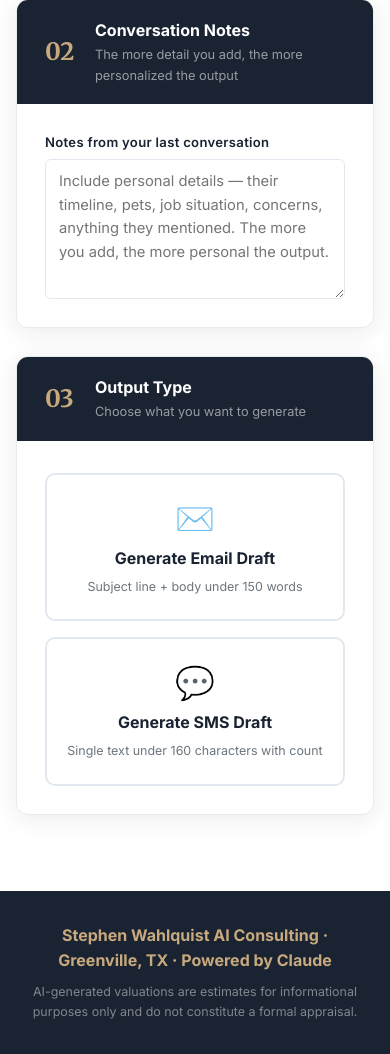
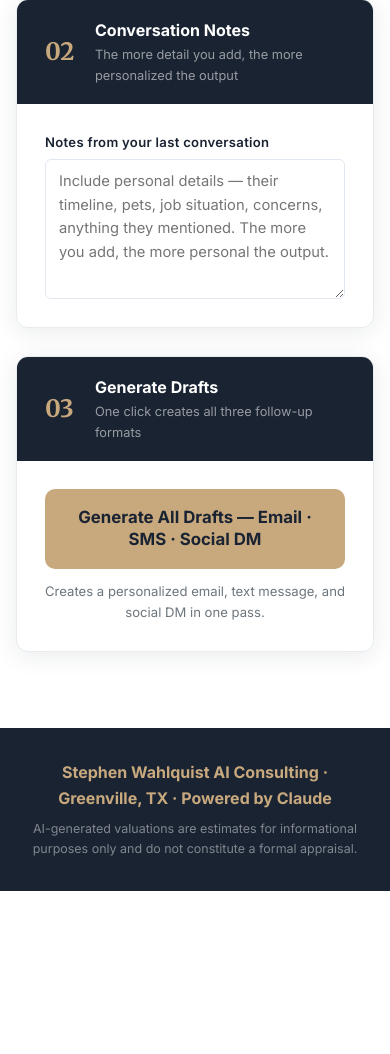
Before and after one commit to sswahlquist/premier-realty-app, a Flask app: page /leads in a window 390 px wide. Shown: the part 1046-2100 px from the top of the page. After the commit the page ends 1937 px from the top, so only its background shows below. Run offline with Flask 3, Linux system fonts and the light colour scheme.

Commit message:
Leads: generate email + SMS + social DM in one call; bump model to Sonnet 4.6
- Replace Email/SMS buttons with a single "Generate All Drafts" button
- /leads/generate returns all three drafts as JSON from one Claude call
- Parse JSON safely: strip code fences, fall back to first { / last }
- Count SMS length server-side; guard against empty/blank generations
- Three editable result cards (copy buttons + live SMS char badge), mobile-responsive
- Watermark kept on email body only (SMS/DM stay clean)
- Bump AI_MODEL to claude-sonnet-4-6
- Sync upgrade-modal copy to "3 free generations"

Co-Authored-By: Claude Opus 4.8 <noreply@anthropic.com>

````diff
--- a/app.py
+++ b/app.py
@@ -57,7 +57,7 @@ app.logger.addHandler(_handler)
 app.logger.setLevel(logging.INFO)
 logging.getLogger().setLevel(logging.INFO)
 
-AI_MODEL = "claude-sonnet-4-20250514"
+AI_MODEL = "claude-sonnet-4-6"
 
 # ── Anthropic client (shared — created once at startup, not per request) ────────
 _anthropic_client = anthropic.Anthropic()
@@ -116,7 +116,7 @@ WATERMARK_LINE = (
 WATERMARK = "\n\n" + WATERMARK_LINE
 
 # Daily per-session, per-tool generation limit for free users. Resets at midnight UTC.
-FREE_DAILY_LIMIT_PER_TOOL = 5
+FREE_DAILY_LIMIT_PER_TOOL = 3
 CALENDLY_URL              = "https://calendar.app.google/m55qGMREuvoXpx5j9"
 
 # Friendly tool labels used in the limit message
@@ -1361,18 +1361,42 @@ def leads():
     return render_template("leads.html")
 
 
+def _safe_json_parse(raw: str):
+    """Best-effort parse of a model JSON reply. Strips markdown code fences, then
+    falls back to the substring between the first { and last }. Returns a dict on
+    success or None on failure — never raises."""
+    if not raw:
+        return None
+    text = raw.strip()
+    # Strip ```json ... ``` / ``` ... ``` fences if the model wrapped the JSON.
+    if text.startswith("```"):
+        text = re.sub(r"^```[a-zA-Z0-9]*\n?", "", text)
+        text = re.sub(r"\n?```$", "", text).strip()
+    try:
+        return json.loads(text)
+    except Exception:
+        pass
+    # Fallback: grab everything between the first { and the last }.
+    start, end = text.find("{"), text.rfind("}")
+    if start != -1 and end != -1 and end > start:
+        try:
+            return json.loads(text[start:end + 1])
+        except Exception:
+            return None
+    return None
+
+
 @app.route("/leads/generate", methods=["POST"])
 @gate_json("leads")
 def leads_generate():
-    data         = request.get_json()
+    data         = request.get_json(silent=True) or {}
     name         = (data.get("name") or "").strip()
     status       = (data.get("status") or "New").strip()
     budget       = (data.get("budget") or "").strip()
     neighborhoods = (data.get("neighborhoods") or "").strip()
     prop_type    = (data.get("prop_type") or "Buy").strip()
     notes        = (data.get("notes") or "").strip()
-    output_type  = (data.get("output_type") or "email").strip().lower()  # "email" or "sms"
-    app.logger.info(f"leads | name={name} status={status} output={output_type} budget={budget}")
+    app.logger.info(f"leads | name={name} status={status} budget={budget}")
 
     if not name:
         return jsonify({"error": "Client name is required."}), 400
@@ -1419,91 +1443,81 @@ def leads_generate():
     if notes:
         details_block += f"\nNotes from last conversation:\n{notes}\n"
 
-    if output_type == "sms":
-        prompt = f"""You are a top real estate agent writing a personalized SMS follow-up to a client.
+    # ── One prompt → all three drafts, returned as JSON ─────────────────────────
+    prompt = f"""You are Stephen Wahlquist, a top real estate agent, writing personalized \
+follow-up messages to a client. Produce THREE drafts at once from the same client context.
 
 CLIENT DETAILS:
 {details_block}
 
-STATUS GUIDANCE:
+STATUS GUIDANCE (match tone and urgency exactly):
 {status_guidance}
 
-Write ONE SMS message. Requirements:
-- Maximum 160 characters (hard limit — count carefully)
-- Must feel personal and reference something specific from the notes if provided
-- Natural, human tone — not robotic or template-sounding
-- No salesy buzzwords
-- End with your name: Stephen
-
-Respond with ONLY this format (no extra commentary):
-SMS_MESSAGE:
-[the message text]
-CHAR_COUNT:
-[integer character count of the message only]"""
-
-    else:
-        prompt = f"""You are a top real estate agent writing a personalized follow-up email to a client.
-
-CLIENT DETAILS:
-{details_block}
-
-STATUS GUIDANCE:
-{status_guidance}
-
-Write a follow-up email. Requirements:
-- Subject line: punchy, specific, not generic — ideally references something personal or timely
-- Body: under 150 words, conversational paragraphs, no bullet lists
-- Must feel personal and reference something specific from the notes if provided
-- Natural, human tone — like a trusted advisor, not a mass email
-- End with your name: Stephen Wahlquist
-- No salesy buzzwords or clichés
-
-Respond with ONLY this format (no extra commentary):
-SUBJECT:
-[subject line text]
-BODY:
-[email body text]"""
+Produce three outputs:
+
+1. EMAIL
+   - Subject line: specific and compelling, references something from the notes.
+   - Body: under 150 words, personalized to the lead status and notes, conversational
+     paragraphs (no bullet lists), natural human tone. End with the name "Stephen Wahlquist".
+
+2. SMS
+   - ONE text message, MAXIMUM 160 characters. Hard limit — count exactly and never exceed it.
+   - Conversational, reads like a real human text — NOT a compressed version of the email.
+   - No salesy buzzwords. Reference something specific from the notes if provided.
+
+3. SOCIAL DM (for LinkedIn or Facebook Messenger)
+   - 2-3 sentences only — shorter in feel than the SMS.
+   - Casual and personal, ZERO sales language. No subject line, no sign-off.
+
+Respond with ONLY valid JSON in EXACTLY this shape — no markdown, no code fences, no commentary:
+{{
+  "email": {{"subject": "", "body": ""}},
+  "sms": {{"message": "", "char_count": 0}},
+  "social_dm": {{"message": ""}}
+}}"""
 
     try:
-        raw = _claude(prompt, max_tokens=500, temperature=0.7)
-
-        if output_type == "sms":
-            sms_msg, char_count = "", 0
-            msg_start = raw.find("SMS_MESSAGE:")
-            cnt_start = raw.find("CHAR_COUNT:")
-            if msg_start != -1:
-                msg_end  = cnt_start if cnt_start != -1 else len(raw)
-                sms_msg  = raw[msg_start + len("SMS_MESSAGE:"):msg_end].strip()
-            if cnt_start != -1:
-                cnt_raw  = raw[cnt_start + len("CHAR_COUNT:"):].strip().split()[0]
-                try:
-                    char_count = int(cnt_raw)
-                except ValueError:
-                    char_count = len(sms_msg)
-            if not char_count:
-                char_count = len(sms_msg)
-            if sms_msg:
-                sms_msg    = sms_msg + WATERMARK
-                char_count = len(sms_msg)
-            return jsonify({"ok": True, "type": "sms", "message": sms_msg, "char_count": char_count})
-
-        else:
-            subject, body = "", ""
-            subj_start = raw.find("SUBJECT:")
-            body_start = raw.find("BODY:")
-            if subj_start != -1:
-                subj_end = body_start if body_start != -1 else len(raw)
-                subject  = raw[subj_start + len("SUBJECT:"):subj_end].strip()
-            if body_start != -1:
-                body = raw[body_start + len("BODY:"):].strip()
-            if body:
-                body = body + WATERMARK
-            return jsonify({"ok": True, "type": "email", "subject": subject, "body": body})
-
-    except anthropic.AuthenticationError:
-        return jsonify({"error": "API key missing. Set ANTHROPIC_API_KEY."}), 500
+        raw    = _claude(prompt, max_tokens=1200, temperature=0.7)
+        parsed = _safe_json_parse(raw)
+        if not isinstance(parsed, dict):
+            app.logger.warning("leads | could not parse model JSON")
+            return jsonify({"error": "Generation failed — please try again."}), 502
+
+        email  = parsed.get("email")      or {}
+        sms    = parsed.get("sms")        or {}
+        social = parsed.get("social_dm")  or {}
+
+        subject    = (email.get("subject")  or "").strip()
+        body       = (email.get("body")     or "").strip()
+        sms_msg    = (sms.get("message")    or "").strip()
+        social_msg = (social.get("message") or "").strip()
+
+        # Valid JSON but no usable content → treat as a failed generation rather
+        # than rendering three blank cards.
+        if not (body or sms_msg or social_msg):
+            app.logger.warning("leads | parsed JSON contained no draft content")
+            return jsonify({"error": "Generation failed — please try again."}), 502
+
+        # Count exactly on the server — never trust the model's self-reported count.
+        char_count = len(sms_msg)
+
+        # Watermark only the email body (where it fits). The SMS must stay within
+        # the 160-char limit, and the social DM is required to carry zero sales language.
+        if body:
+            body = body + WATERMARK
+
+        return jsonify({
+            "ok":        True,
+            "email":     {"subject": subject, "body": body},
+            "sms":       {"message": sms_msg, "char_count": char_count},
+            "social_dm": {"message": social_msg},
+        })
+
     except Exception as e:
-        return jsonify({"error": str(e)}), 500
+        # Catches auth errors, connection/API errors, and anything unexpected —
+        # the user never sees a traceback, only a friendly retry message.
+        app.logger.warning(f"leads | generation failed: {e}")
+        return jsonify({"error": "Generation failed — please try again."}), 500
 
 
 @app.route("/deals")
--- a/templates/base.html
+++ b/templates/base.html
@@ -90,7 +90,7 @@
     <div class="upgrade-modal-card">
       <button class="upgrade-modal-close" onclick="closeUpgradeModal()" aria-label="Close">✕</button>
       <p class="upgrade-modal-eyebrow">Daily limit reached</p>
-      <h2 class="upgrade-modal-title" id="upgradeModalTitle">You've used your 5 free generations for today.</h2>
+      <h2 class="upgrade-modal-title" id="upgradeModalTitle">You've used your 3 free generations for today.</h2>
       <p class="upgrade-modal-body">Want unlimited access and a tool customized to your voice, market, and MLS? Book a free 15-minute call.</p>
       <a href="https://calendar.app.google/m55qGMREuvoXpx5j9" target="_blank" rel="noopener" class="btn btn--gold btn--lg upgrade-modal-cta">
         Book a free 15-minute call →
--- a/templates/leads.html
+++ b/templates/leads.html
@@ -88,46 +88,6 @@ select option[value="Cold"]   { color: #2b6cb0; }
 select option[value="New"]    { color: #276749; }
 select option[value="Closed"] { color: #6b46c1; }
 
-/* ── Output type buttons ────────────────────────────────────── */
-.output-btns {
-  display: grid;
-  grid-template-columns: 1fr 1fr;
-  gap: 16px;
-  margin-top: 4px;
-}
-.output-btn {
-  display: flex;
-  flex-direction: column;
-  align-items: center;
-  gap: 10px;
-  padding: 24px 20px;
-  border: 2px solid #e2e8f0;
-  border-radius: 10px;
-  background: #fff;
-  cursor: pointer;
-  transition: all 0.2s;
-  font-family: 'Inter', sans-serif;
-}
-.output-btn:hover {
-  border-color: #c8a97e;
-  background: #fdf8f2;
-  transform: translateY(-2px);
-  box-shadow: 0 4px 16px rgba(200,169,126,0.2);
-}
-.output-btn:active { transform: translateY(0); }
-.output-btn-icon { font-size: 2rem; }
-.output-btn-label {
-  font-size: 1rem;
-  font-weight: 700;
-  color: #1a2332;
-}
-.output-btn-sub {
-  font-size: 0.78rem;
-  color: #6c757d;
-  text-align: center;
-  line-height: 1.4;
-}
-
 /* ── Loading ────────────────────────────────────────────────── */
 .leads-loading {
   display: none;
@@ -261,6 +186,78 @@ select option[value="Closed"] { color: #6b46c1; }
 .char-badge--red    { background: #fed7d7; color: #c53030; }
 .char-note { color: #6c757d; }
 
+/* ── Generate-all button (replaces the two output buttons) ──────── */
+.generate-all-btn {
+  display: block;
+  width: 100%;
+  box-sizing: border-box;
+  padding: 18px 24px;
+  border: none;
+  border-radius: 10px;
+  background: #c8a97e;
+  color: #1a2332;
+  font-family: 'Inter', sans-serif;
+  font-size: 1.05rem;
+  font-weight: 700;
+  line-height: 1.3;
+  cursor: pointer;
+  transition: all 0.2s;
+  min-height: 44px;
+}
+.generate-all-btn:hover {
+  background: #b8956a;
+  transform: translateY(-1px);
+  box-shadow: 0 4px 16px rgba(200,169,126,0.3);
+}
+.generate-all-btn:active { transform: translateY(0); }
+.generate-all-sub {
+  text-align: center;
+  font-size: 0.82rem;
+  color: #6c757d;
+  margin-top: 12px;
+}
+
+/* ── Editable result fields (one per output card) ──────────────── */
+.result-field-label {
+  font-size: 0.75rem;
+  font-weight: 700;
+  letter-spacing: 1.5px;
+  text-transform: uppercase;
+  color: #c8a97e;
+  margin-bottom: 6px;
+}
+.result-subject-input,
+.result-textarea {
+  width: 100%;
+  box-sizing: border-box;
+  border: 1.5px solid #e2e8f0;
+  border-radius: 8px;
+  font-family: 'Inter', sans-serif;
+  color: #2d3748;
+  transition: border-color 0.2s, box-shadow 0.2s;
+}
+.result-subject-input {
+  padding: 12px 16px;
+  margin-bottom: 18px;
+  font-size: 15px;          /* >= 14px on every screen size */
+  font-weight: 700;
+  color: #1a2332;
+}
+.result-textarea {
+  padding: 14px 16px;
+  font-size: 15px;          /* >= 14px on every screen size */
+  line-height: 1.7;
+  resize: vertical;
+}
+.result-subject-input:focus,
+.result-textarea:focus {
+  outline: none;
+  border-color: #c8a97e;
+  box-shadow: 0 0 0 3px rgba(200,169,126,0.18);
+}
+.result-card-wrap { margin-bottom: 28px; }
+.char-count-row { margin-top: 14px; }
+
 /* ── Reset row ──────────────────────────────────────────────── */
 .leads-reset-row {
   text-align: center;
@@ -270,11 +267,18 @@ select option[value="Closed"] { color: #6b46c1; }
 @media (max-width: 768px) {
   .leads-wrap { padding: 28px 16px 48px; }
   .result-card-body { padding: 20px; }
+  /* Output cards already stack (each is a full-width block); keep copy
+     buttons thumb-friendly at 44px and text readable at 14px+. */
+  .copy-btn { min-height: 44px; }
+  .result-textarea, .result-subject-input { font-size: 15px; }
 }
 @media (max-width: 640px) {
   .leads-grid { grid-template-columns: 1fr; }
   .leads-grid .full { grid-column: 1; }
-  .output-btns { grid-template-columns: 1fr; }
+}
+@media (max-width: 480px) {
+  .result-card-head { gap: 10px; }
+  .copy-btn { padding: 10px 16px; }
 }
 </style>
 
@@ -356,28 +360,20 @@ select option[value="Closed"] { color: #6b46c1; }
       </div>
     </div>
 
-    <!-- 03 Output Type -->
+    <!-- 03 Generate -->
     <div class="leads-card">
       <div class="lc-header">
         <span class="lc-num">03</span>
         <div>
-          <div class="lc-title">Output Type</div>
-          <div class="lc-sub">Choose what you want to generate</div>
+          <div class="lc-title">Generate Drafts</div>
+          <div class="lc-sub">One click creates all three follow-up formats</div>
         </div>
       </div>
       <div class="lc-body">
-        <div class="output-btns">
-          <button type="button" class="output-btn" id="btnEmail" onclick="submitLeads('email')">
-            <span class="output-btn-icon">✉️</span>
-            <span class="output-btn-label">Generate Email Draft</span>
-            <span class="output-btn-sub">Subject line + body under 150 words</span>
-          </button>
-          <button type="button" class="output-btn" id="btnSms" onclick="submitLeads('sms')">
-            <span class="output-btn-icon">💬</span>
-            <span class="output-btn-label">Generate SMS Draft</span>
-            <span class="output-btn-sub">Single text under 160 characters with count</span>
-          </button>
-        </div>
+        <button type="button" class="generate-all-btn" id="btnGenerateAll" onclick="submitLeads()">
+          Generate All Drafts — Email · SMS · Social DM
+        </button>
+        <p class="generate-all-sub">Creates a personalized email, text message, and social DM in one pass.</p>
       </div>
     </div>
 
@@ -390,36 +386,77 @@ select option[value="Closed"] { color: #6b46c1; }
     <p style="font-size:0.85rem;">Claude is personalizing based on client status and your notes.</p>
   </div>
 
-  <!-- Result -->
+  <!-- Result — three labeled cards, hidden until a successful generation -->
   <div class="leads-result" id="leadsResult">
+
+    <!-- Email Draft -->
     <div class="result-card-wrap">
       <div class="result-card-head">
         <div class="result-card-head-left">
-          <span class="result-icon" id="resultIcon">✉️</span>
+          <span class="result-icon">✉️</span>
           <div>
-            <div class="result-label" id="resultLabel">Email Draft</div>
-            <div class="result-sublabel" id="resultSublabel"></div>
+            <div class="result-label">Email Draft</div>
+            <div class="result-sublabel" id="emailSublabel"></div>
           </div>
         </div>
-        <button class="copy-btn" id="copyBtn" onclick="copyResult()">Copy</button>
+        <button class="copy-btn" id="copyEmailBtn" onclick="copyCard('email')">Copy</button>
       </div>
-      <div class="result-card-body" id="resultBody">
-        <!-- injected by JS -->
+      <div class="result-card-body">
+        <div class="result-field-label">Subject Line</div>
+        <input type="text" class="result-subject-input" id="emailSubjectInput" aria-label="Email subject line" />
+        <div class="result-field-label">Body</div>
+        <textarea class="result-textarea" id="emailBodyText" rows="9" aria-label="Email body"></textarea>
+      </div>
+    </div>
+
+    <!-- SMS Draft -->
+    <div class="result-card-wrap">
+      <div class="result-card-head">
+        <div class="result-card-head-left">
+          <span class="result-icon">💬</span>
+          <div>
+            <div class="result-label">SMS Draft</div>
+            <div class="result-sublabel" id="smsSublabel"></div>
+          </div>
+        </div>
+        <button class="copy-btn" id="copySmsBtn" onclick="copyCard('sms')">Copy</button>
+      </div>
+      <div class="result-card-body">
+        <textarea class="result-textarea" id="smsBodyText" rows="4" aria-label="SMS message"></textarea>
+        <div class="char-count-row">
+          <span class="char-badge char-badge--green" id="smsCharBadge">0 chars</span>
+          <span class="char-note" id="smsCharNote">Under 140 chars — great length</span>
+        </div>
+      </div>
+    </div>
+
+    <!-- Social DM -->
+    <div class="result-card-wrap">
+      <div class="result-card-head">
+        <div class="result-card-head-left">
+          <span class="result-icon">👋</span>
+          <div>
+            <div class="result-label">Social DM</div>
+            <div class="result-sublabel" id="socialSublabel"></div>
+          </div>
+        </div>
+        <button class="copy-btn" id="copySocialBtn" onclick="copyCard('social')">Copy</button>
+      </div>
+      <div class="result-card-body">
+        <textarea class="result-textarea" id="socialBodyText" rows="4" aria-label="Social DM message"></textarea>
       </div>
     </div>
 
     {% include "_upsell.html" %}
 
     <div class="leads-reset-row">
-      <button class="btn btn--outline" onclick="resetLeads()">← Draft Another Message</button>
+      <button class="btn btn--outline" onclick="resetLeads()">← Draft New Messages</button>
     </div>
   </div>
 
 </div><!-- /leads-wrap -->
 
 <script>
-let lastOutputType = 'email';
-
 function getFormData() {
   return {
     name:          document.getElementById('ld_name').value.trim(),
@@ -442,7 +479,7 @@ function clearError() {
   document.getElementById('leadsError').classList.remove('visible');
 }
 
-async function submitLeads(type) {
+async function submitLeads() {
   clearError();
   const data = getFormData();
 
@@ -451,10 +488,7 @@ async function submitLeads(type) {
     return;
   }
 
-  lastOutputType = type;
-  data.output_type = type;
-
-  // Show loading
+  // Show loading, hide form + any previous results
   document.getElementById('leadsForm').style.display = 'none';
   document.getElementById('leadsLoading').classList.add('visible');
   document.getElementById('leadsResult').classList.remove('visible');
@@ -469,78 +503,82 @@ async function submitLeads(type) {
 
     document.getElementById('leadsLoading').classList.remove('visible');
 
-    if (result.error) {
+    if (!resp.ok || result.error) {
       document.getElementById('leadsForm').style.display = 'block';
-      showError(result.error);
+      showError(result.error || 'Generation failed — please try again.');
       return;
     }
 
-    renderResult(result, data);
+    renderResults(result, data);
 
   } catch (err) {
     document.getElementById('leadsLoading').classList.remove('visible');
     document.getElementById('leadsForm').style.display = 'block';
-    showError('Something went wrong. Please try again.');
+    showError('Generation failed — please try again.');
   }
 }
 
-function renderResult(result, formData) {
-  const icon     = document.getElementById('resultIcon');
-  const label    = document.getElementById('resultLabel');
-  const sublabel = document.getElementById('resultSublabel');
-  const body     = document.getElementById('resultBody');
+function renderResults(result, formData) {
+  const sub    = `For: ${formData.name} · ${formData.status} lead`;
+  const email  = result.email     || {};
+  const sms    = result.sms       || {};
+  const social = result.social_dm || {};
 
-  if (result.type === 'sms') {
-    icon.textContent     = '💬';
-    label.textContent    = 'SMS Draft';
-    sublabel.textContent = `For: ${formData.name} · ${formData.status} lead`;
+  // Email
+  document.getElementById('emailSublabel').textContent = sub;
+  document.getElementById('emailSubjectInput').value   = email.subject || '';
+  document.getElementById('emailBodyText').value       = email.body || '';
 
-    const count = result.char_count;
-    let badgeClass = 'char-badge--green';
-    let badgeNote  = 'Under 140 chars — great length';
-    if (count >= 140 && count <= 160) {
-      badgeClass = 'char-badge--yellow';
-      badgeNote  = 'Near limit — consider trimming';
-    } else if (count > 160) {
-      badgeClass = 'char-badge--red';
-      badgeNote  = 'Over 160 chars — may split into 2 messages';
-    }
+  // SMS — trust the server count, but stay in sync if the agent edits the text
+  document.getElementById('smsSublabel').textContent = sub;
+  document.getElementById('smsBodyText').value       = sms.message || '';
+  const count = (sms.char_count != null) ? sms.char_count : (sms.message || '').length;
+  updateSmsBadge(count);
 
-    body.innerHTML = `
-      <div class="sms-message" id="smsText">${escapeHtml(result.message)}</div>
-      <div class="char-count-row">
-        <span class="char-badge ${badgeClass}">${count} chars</span>
-        <span class="char-note">${badgeNote}</span>
-      </div>`;
+  // Social DM
+  document.getElementById('socialSublabel').textContent = sub;
+  document.getElementById('socialBodyText').value       = social.message || '';
 
-  } else {
-    icon.textContent     = '✉️';
-    label.textContent    = 'Email Draft';
-    sublabel.textContent = `For: ${formData.name} · ${formData.status} lead`;
-
-    body.innerHTML = `
-      <div class="email-subject">Subject Line</div>
-      <div class="email-subject-text" id="emailSubject">${escapeHtml(result.subject)}</div>
-      <div class="email-body" id="emailBody">${escapeHtml(result.body)}</div>`;
-  }
-
-  document.getElementById('leadsResult').classList.add('visible');
-  document.getElementById('leadsResult').scrollIntoView({ behavior: 'smooth', block: 'start' });
+  const wrap = document.getElementById('leadsResult');
+  wrap.classList.add('visible');
+  wrap.scrollIntoView({ behavior: 'smooth', block: 'start' });
 }
 
-function copyResult() {
-  let text = '';
-  if (lastOutputType === 'sms') {
-    const el = document.getElementById('smsText');
-    text = el ? el.innerText : '';
+// Badge thresholds: green < 140, yellow 140–159, red 160+.
+function updateSmsBadge(count) {
+  count = parseInt(count, 10) || 0;
+  let cls  = 'char-badge--green';
+  let note = 'Under 140 chars — great length';
+  if (count >= 160) {
+    cls  = 'char-badge--red';
+    note = 'Over the 160-char limit — may split into 2 texts';
+  } else if (count >= 140) {
+    cls  = 'char-badge--yellow';
+    note = 'Near the limit — consider trimming';
+  }
+  const badge = document.getElementById('smsCharBadge');
+  badge.className   = 'char-badge ' + cls;
+  badge.textContent = count + ' chars';
+  document.getElementById('smsCharNote').textContent = note;
+}
+
+function copyCard(which) {
+  let text = '', btnId = '';
+  if (which === 'email') {
+    const subj = document.getElementById('emailSubjectInput').value.trim();
+    const body = document.getElementById('emailBodyText').value;
+    text  = (subj ? 'Subject: ' + subj + '\n\n' : '') + body;
+    btnId = 'copyEmailBtn';
+  } else if (which === 'sms') {
+    text  = document.getElementById('smsBodyText').value;
+    btnId = 'copySmsBtn';
   } else {
-    const subj = document.getElementById('emailSubject');
-    const bd   = document.getElementById('emailBody');
-    text = (subj ? 'Subject: ' + subj.innerText + '\n\n' : '') + (bd ? bd.innerText : '');
+    text  = document.getElementById('socialBodyText').value;
+    btnId = 'copySocialBtn';
   }
 
   navigator.clipboard.writeText(text).then(() => {
-    const btn = document.getElementById('copyBtn');
+    const btn = document.getElementById(btnId);
     btn.textContent = 'Copied ✓';
     btn.classList.add('copied');
     setTimeout(() => {
@@ -557,15 +595,10 @@ function resetLeads() {
   window.scrollTo({ top: 0, behavior: 'smooth' });
 }
 
-function escapeHtml(str) {
-  if (!str) return '';
-  return str
-    .replace(/&/g, '&amp;')
-    .replace(/</g, '&lt;')
-    .replace(/>/g, '&gt;')
-    .replace(/"/g, '&quot;')
-    .replace(/\n/g, '<br>');
-}
+// Keep the SMS badge accurate while the agent edits the draft.
+document.getElementById('smsBodyText').addEventListener('input', function (e) {
+  updateSmsBadge(e.target.value.length);
+});
 </script>
 
 {% endblock %}
````
Also changed, not shown: other parts of templates/leads.html (+1 -36 lines).
